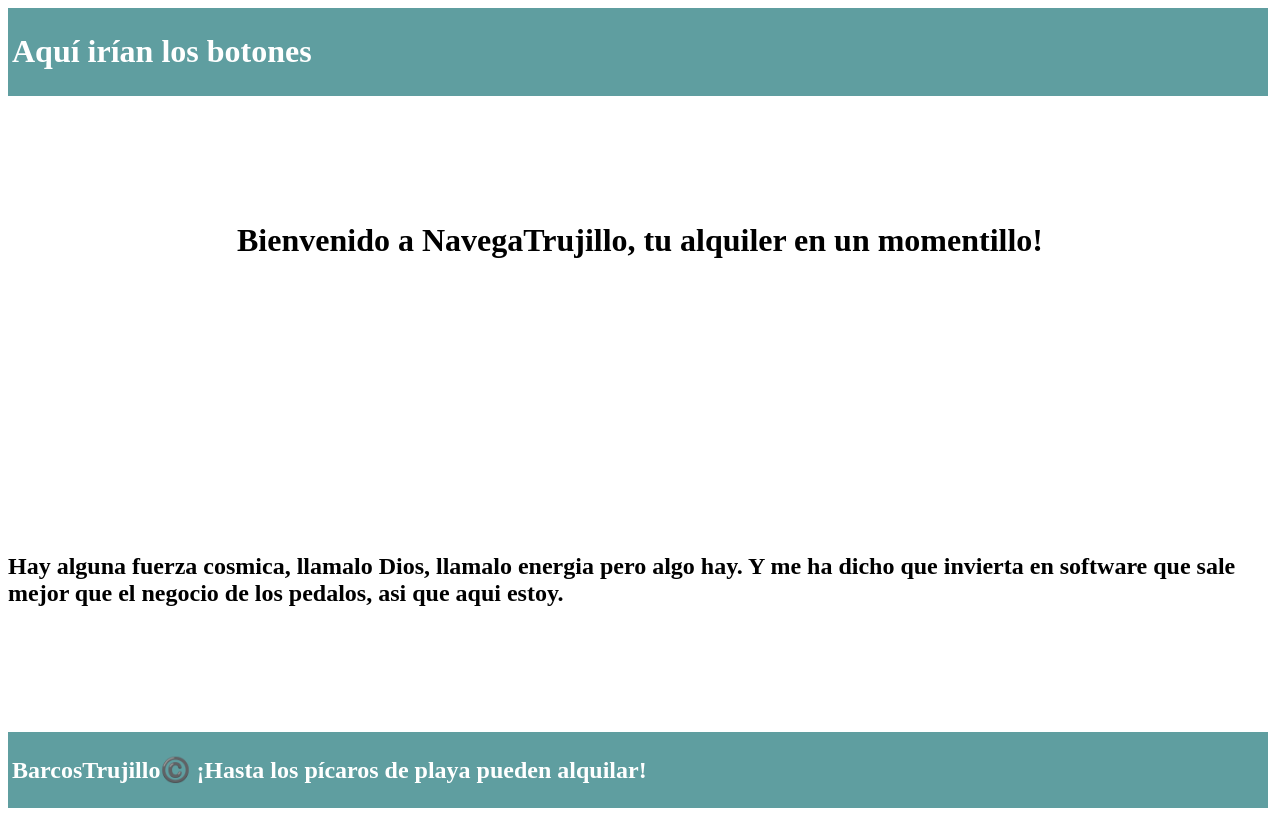
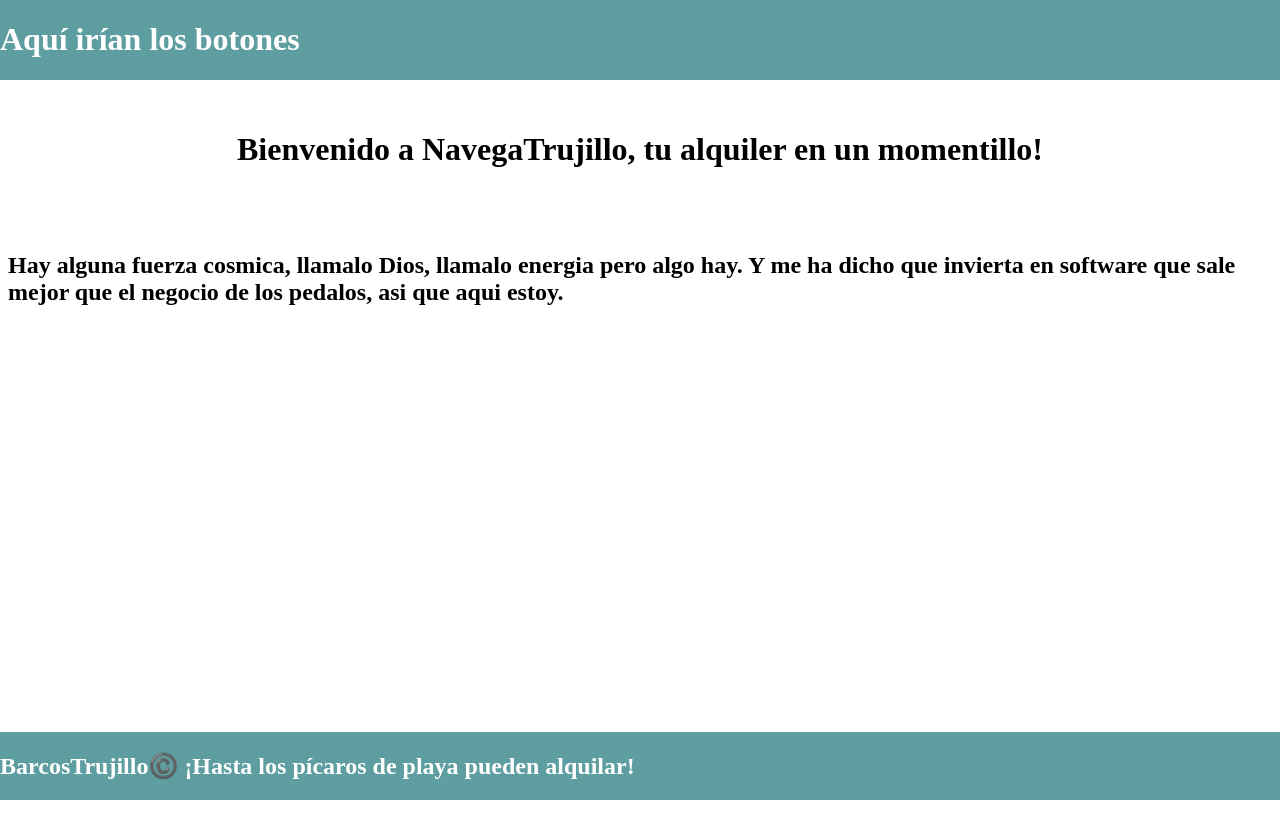
Before and after one commit to frajimmor2/NavegaTrujillo, a Django app: page / in a window 1280 px wide. Run offline with Django 5.2, Linux system fonts and the light colour scheme.

Commit message:
Fixing ignoring pycache and fixing navbar and footer to screen edges

```diff
--- a/NavegaTrujilloWeb/static/css/navbar_styles.css
+++ b/NavegaTrujilloWeb/static/css/navbar_styles.css
@@ -2,13 +2,29 @@
     display: flex;
     flex-direction: column;
     justify-content: space-between;
-    min-height: 100vh;
+    min-height: 100px;
 }
 
-.section {
+.title_css {
+
+    color: cadetblue;
+    display: flex;
+    padding-top: 8%;
+}
+.section_bottom {
+    position: fixed;
     background-color: cadetblue;
     color: white;
-    padding: 4px;
-    border: 0px;
-    width: 97.85vw;
+    bottom: 0;
+    left: 0;
+    width: 100%;
 }
+
+.section_top {
+    position: fixed;
+    background-color: cadetblue;
+    color: white;
+    top: 0;
+    left: 0;
+    width: 100%;
+}
--- a/NavegaTrujilloWeb/templates/base_template.html
+++ b/NavegaTrujilloWeb/templates/base_template.html
@@ -3,19 +3,22 @@
 <head>
     {% load static %}
     <link rel="stylesheet" href="{% static 'css/navbar_styles.css' %}" type="text/css">
+    <div class="section_top">
+	    <h1>Aquí irían los botones</h1>
+    </div>
+
+
 </head>
 <body>
+    <div class="title_css">
     {% block title %}
     {% endblock %}
+    </div>
     <div class="container">
-        <div class="section">
-            <h1>Aquí irían los botones</h1>
-        </div>
-
         {% block main %}
         {% endblock %}
 
-        <div class="section">
+        <div class="section_bottom">
             <h2>BarcosTrujillo©️      ¡Hasta los pícaros de playa pueden alquilar!</h2>
         </div>
     </div>
```
Also changed, not shown: 1 other file.
